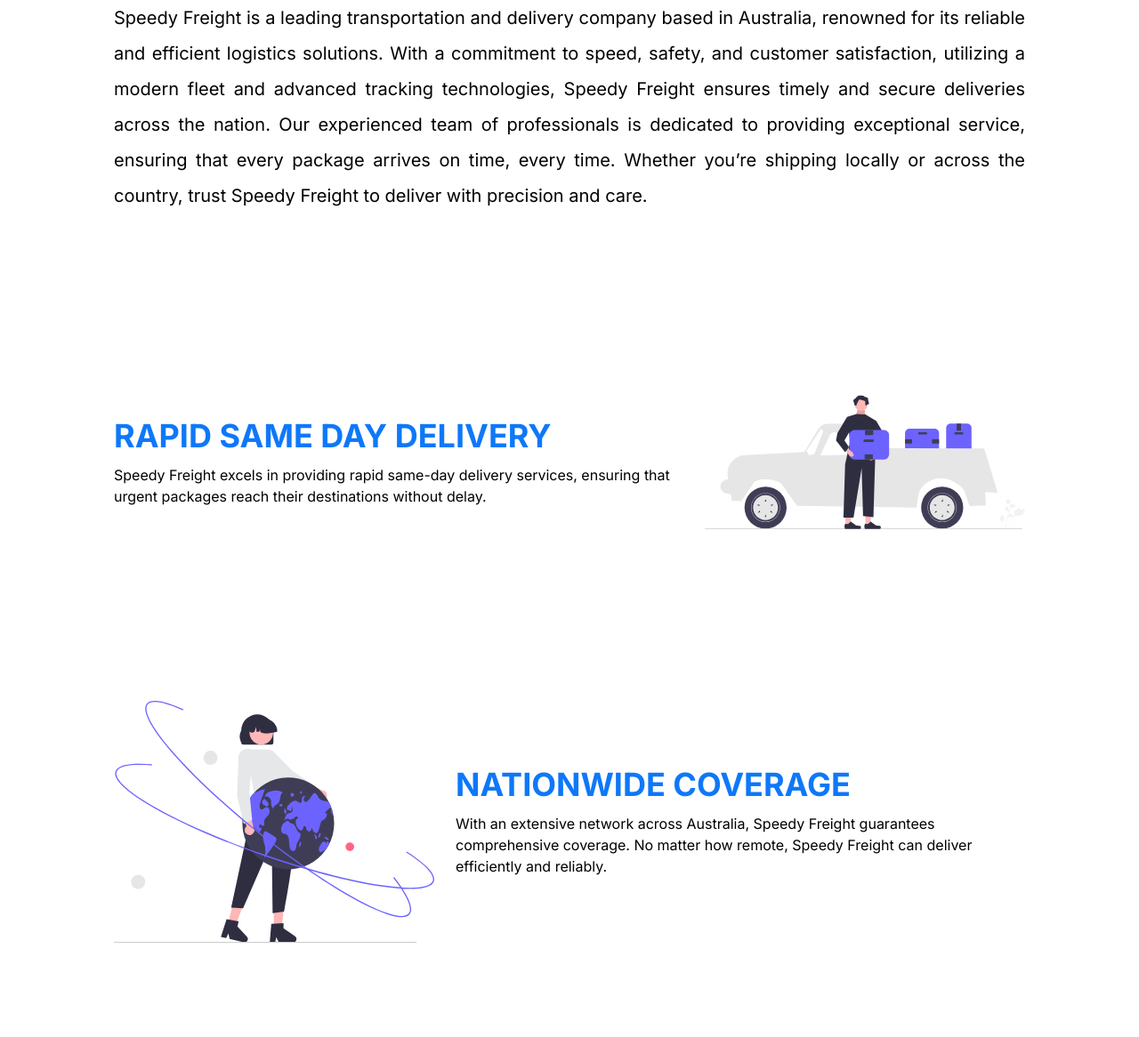
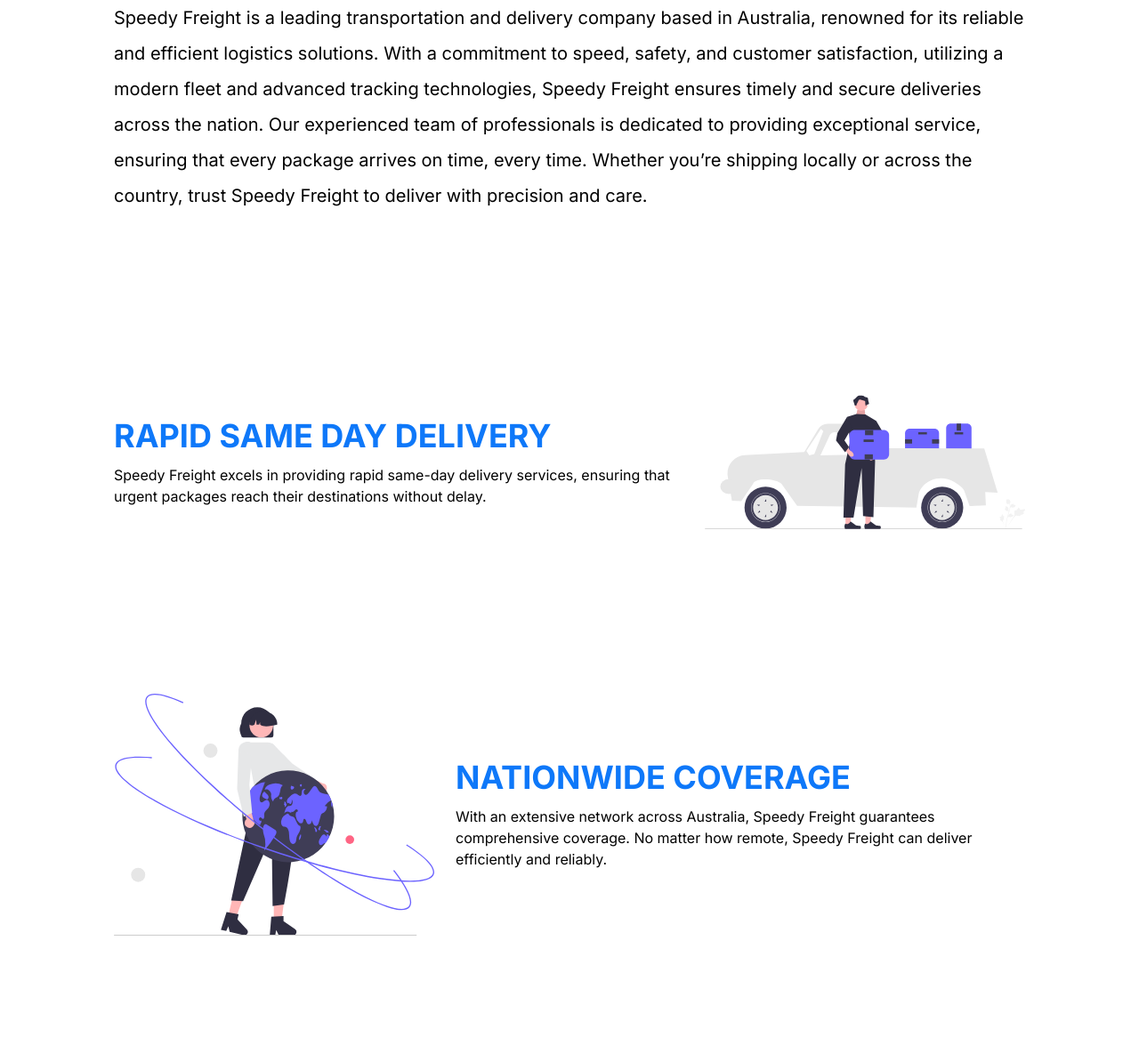
Before and after one commit to Speedyfreightsolutions/speedyfreightsolutions-frontend, a Next.js app: page / in a window 1280 px wide. Shown: the part 880-2046 px from the top of the page at 89% size. Built offline with nearby package versions, Linux system fonts and the light colour scheme.

Commit message:
Index page ready

```diff
--- a/app/page.tsx
+++ b/app/page.tsx
@@ -15,14 +15,14 @@
 
       {/* ABOUT SPEEDY FREIGHT */}
       <section className='my-16'>
-        <div className='flex flex-col items-center justofy-center w-full'>
+        <div className='flex flex-col items-center justify-center w-full'>
           <h5 className='text-blue-1 font-bold uppercase'>About</h5>
           <h1 className='font-bold uppercase text-2xl md:4xl mb-6 w-full border-b-2 border-[#ccc] text-center py-3'>
             Speedy Freight
           </h1>
         </div>
 
-        <div className='w-[95%] lg:w-[80%] md:leading-loose mx-auto text-justify leading-9 text-lg md:text-xl'>
+        <div className='w-[95%] lg:w-[80%] md:leading-loose mx-auto leading-9 text-lg md:text-xl'>
           <p>
             Speedy Freight is a leading transportation and delivery company
             based in Australia, renowned for its reliable and efficient
@@ -40,7 +40,7 @@
 
       {/* UNIQUE FEATURES */}
       <main className='w-full py-6'>
-        <div className='w-[95%] lg:w-[80%] mx-auto flex  flex-col-reverse gap-6 sm:flex-row justify-between items-center mb-5'>
+        <div className='w-[95%] lg:w-[80%] mx-auto flex  flex-col-reverse gap-6 sm:flex-row justify-between items-center mb-3'>
           <div className='w-full text-center sm:text-left sm:w-2/3'>
             <h2 className='font-bold text-2xl mb-3 md:text-4xl text-blue-1 uppercase'>
               Rapid Same day Delivery
@@ -63,7 +63,7 @@
           </div>
         </div>
         {/* FEATURE TWO */}
-        <div className='w-[95%] lg:w-[80%] mx-auto flex flex-col-reverse sm:flex-row-reverse gap-6 justify-between items-center mb-5'>
+        <div className='w-[95%] lg:w-[80%] mx-auto flex flex-col-reverse sm:flex-row-reverse gap-6 justify-between items-center mb-3'>
           <div className='w-full text-center sm:text-left sm:w-2/3'>
             <h2 className='font-bold text-2xl md:text-4xl mb-3 text-blue-1 uppercase'>
               Nationwide Coverage
@@ -115,7 +115,7 @@
       {/* HERO BACKGROUND */}
       <section
         id='home-hero'
-        className='flex flex-col text-center  justify-center items-center px-2 w-full h-[500px]  my-6'
+        className='flex flex-col text-center  justify-center items-center px-2 w-full h-[500px]  mt-6'
       >
         <div></div>
 
--- a/components/Footer.tsx
+++ b/components/Footer.tsx
@@ -1,31 +1,31 @@
-import React from "react";
-import { BiPhoneCall } from "react-icons/bi";
-import { TiLocation } from "react-icons/ti";
+import React from 'react';
+import { BiPhoneCall } from 'react-icons/bi';
+import { TiLocation } from 'react-icons/ti';
 
 const Footer = () => {
-    const date = new Date().getFullYear();
+  const date = new Date().getFullYear();
   return (
-    <footer className="bg-white-1 p-6 w-full h-auto mt-20">
-      <div className="flex flex-col justify-center items-center">
-        <h2 className="font-bold uppercase text-2xl">contact us</h2>
-        <p className="text-normal text-center mt-4 mb-6">
+    <footer className='bg-white-1 p-6 w-full h-auto mt-20'>
+      <div className='flex flex-col justify-center items-center'>
+        <h2 className='font-bold uppercase text-2xl'>contact us</h2>
+        <p className='text-normal text-center mt-4 mb-6'>
           Have any question or feedback, feel free to reach out to us. <br /> We
           are always available to help.
         </p>
       </div>
 
-      <div className="flex justify-center gap-5">
-        <div className="grid place-items-center">
-            <BiPhoneCall className="text-3xl mb-5 md:text-4xl"/>
-            <b>0480004037</b>
+      <div className='flex justify-center gap-5'>
+        <div className='grid place-items-center text-center'>
+          <BiPhoneCall className='text-3xl mb-5 md:text-4xl' />
+          <b>0480004037</b>
         </div>
-        <div className="grid place-items-center">
-            <TiLocation className="text-3xl mb-5 md:text-4xl"/>
-            <b>138 Juliette Street, Greenslopes</b>
+        <div className='grid place-items-center text-center'>
+          <TiLocation className='text-3xl mb-5 md:text-4xl' />
+          <b>138 Juliette Street, Greenslopes</b>
         </div>
       </div>
 
-      <div className="text-center py-8">
+      <div className='text-center py-8'>
         <p>&copy; Speedy Freight {date}, All rights reserved.</p>
       </div>
     </footer>
```
